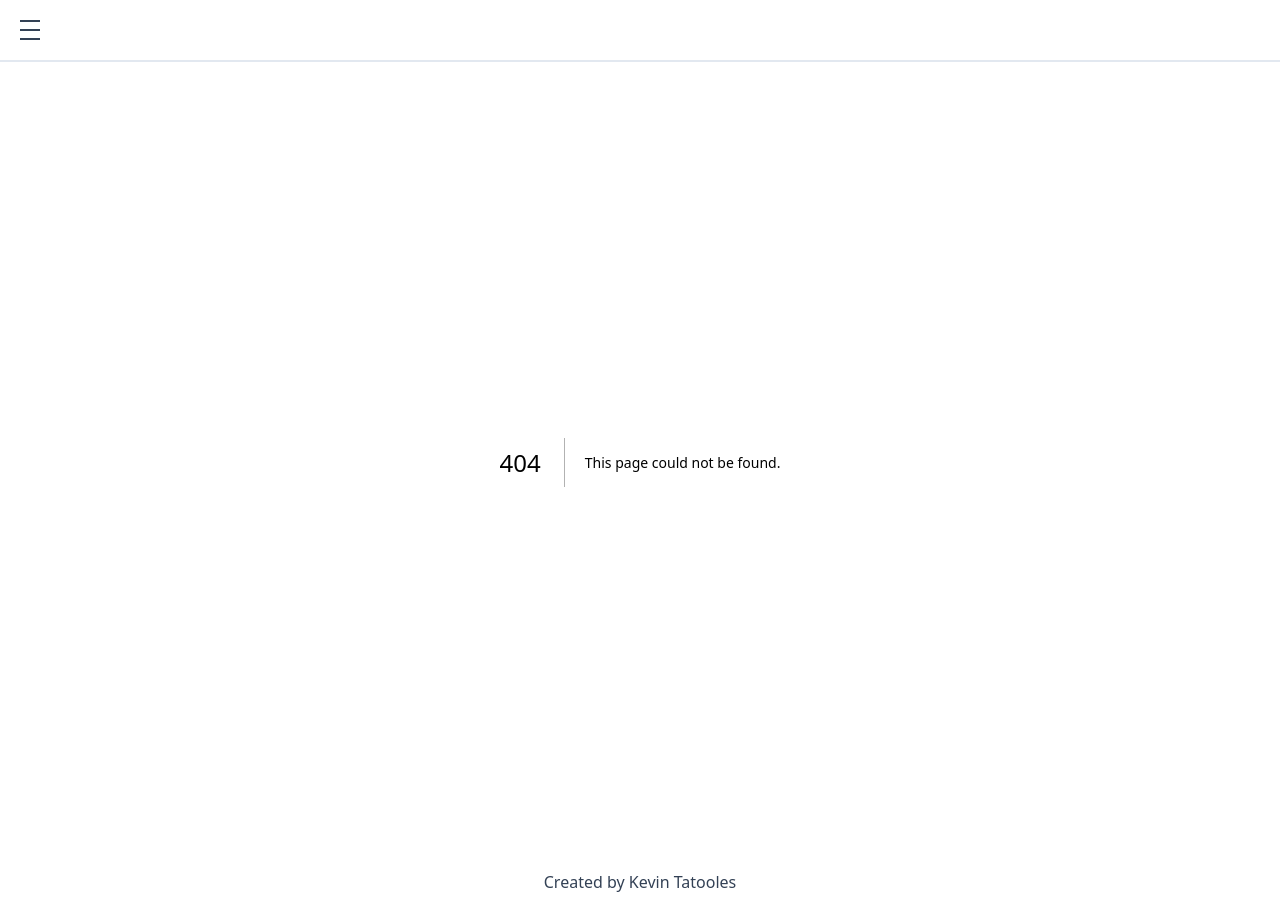
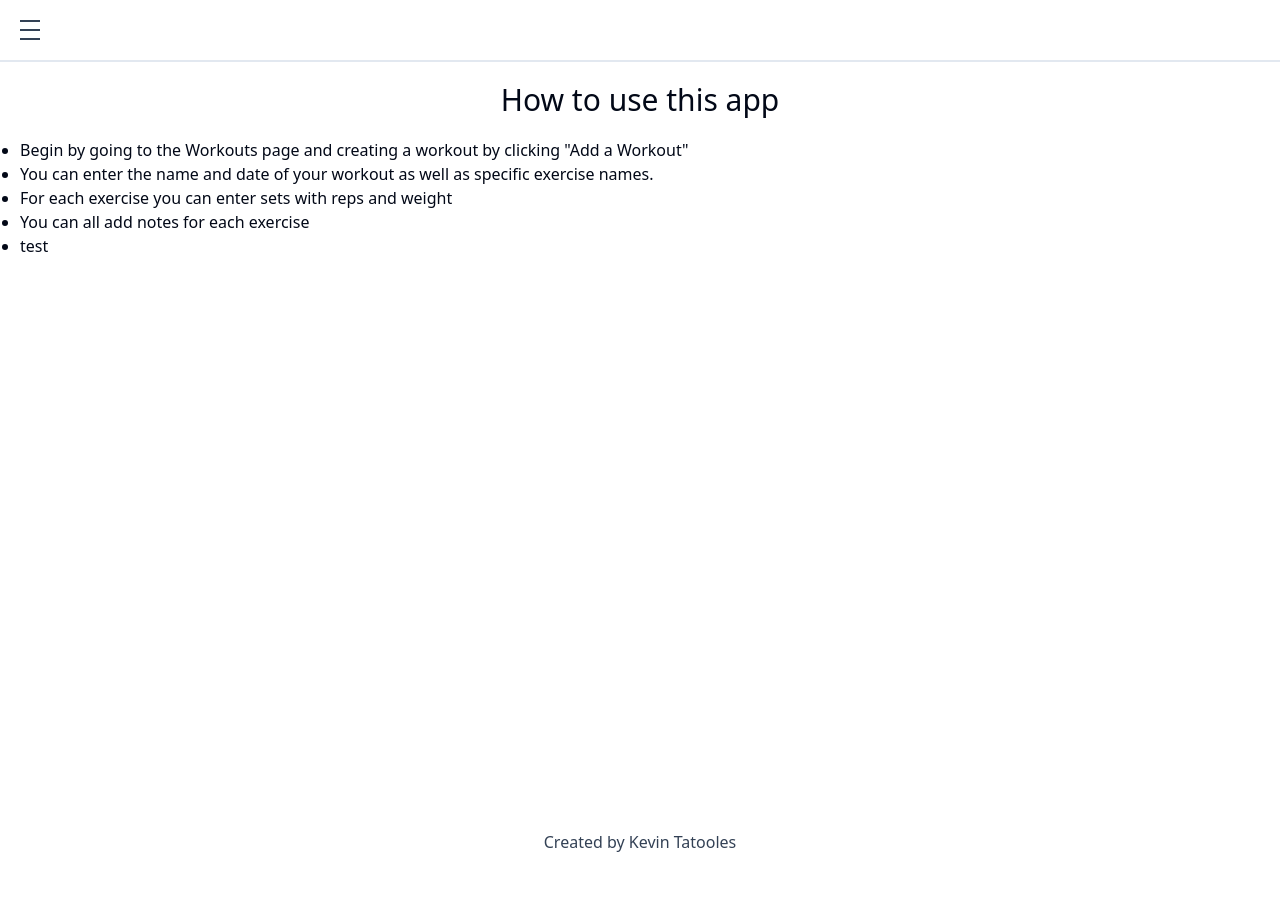
Before and after one commit to Tatooles/next-fitness-tracker, a Next.js app: page /how-to in a window 1280 px wide. Before the commit this address had no page. After the commit the page ends 862 px from the top, so only its background shows below. Built offline with nearby package versions, Linux system fonts and the light colour scheme.

Commit message:
Begin adding how to page

```diff
--- /dev/null
+++ b/app/how-to/page.tsx
@@ -0,0 +1,23 @@
+export default function HowTo() {
+  return (
+    <div className="p-5 text-center">
+      <h1 className="mb-5 text-3xl">How to use this app</h1>
+
+      <ul className="list-disc text-left">
+        <li>
+          Begin by going to the Workouts page and creating a workout by clicking
+          "Add a Workout"
+        </li>
+        <li>
+          You can enter the name and date of your workout as well as specific
+          exercise names.
+          <ul className="list-disc">
+            <li>For each exercise you can enter sets with reps and weight</li>
+            <li>You can all add notes for each exercise</li>
+          </ul>
+        </li>
+        <li>test</li>
+      </ul>
+    </div>
+  );
+}
--- a/app/page.tsx
+++ b/app/page.tsx
@@ -3,8 +3,8 @@ import { Button } from "@/components/ui/button";
 
 export default function Home() {
   return (
-    <div className="px-4 text-center">
-      <h1 className="my-6 text-2xl">Welcome to the Lifting Log!</h1>
+    <div className="p-4 text-center">
+      <h1 className="mb-5 text-3xl">Welcome to the Lifting Log!</h1>
       <div className="flex flex-col justify-center gap-4 sm:flex-row">
         <div className="border-2 border-black p-3">
           <h1 className="text-lg font-bold">Workouts</h1>
```
